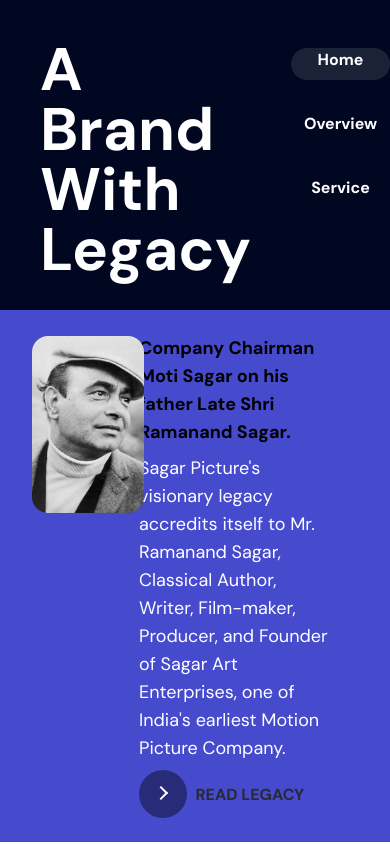
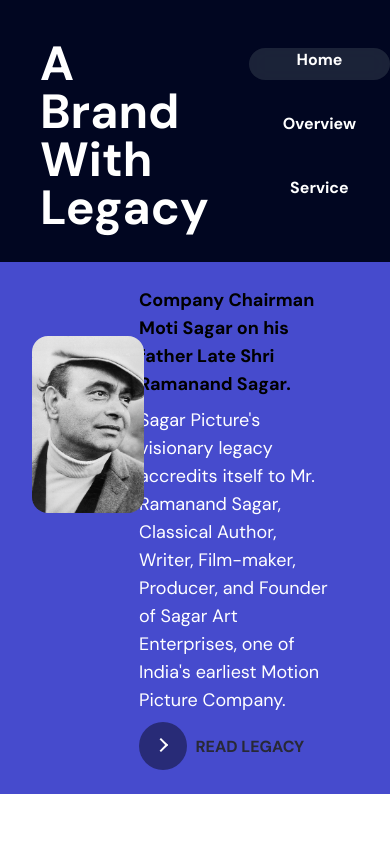
Before and after one commit to DILJITHKRISHNA/Brandemic-Task, a website: page index.html in a window 390 px wide. Shown: the top 844 px of the page. Drawn offline with nearby package versions, Linux system fonts and the light colour scheme.

Commit message:
index page issue solved

```diff
--- a/index.html
+++ b/index.html
@@ -191,7 +191,7 @@
 <body>
     <div class="container-mx relative text-center bg-[#010621] mb-30 text-white flex flex-col">
         <div class="flex flex-row">
-            <h1 class="text-6xl font-bold text-left px-10 py-10 font-dm-sans animate-pulse slide-in-left">A Brand
+            <h1 class="text-5xl md:text-6xl sm:text-4xl font-bold text-left px-10 py-10 font-dm-sans animate-pulse slide-in-left">A Brand
                 With<br> Legacy</h1>
             <div class="backdrop-blur-md bg-gray-700/50 w-[40rem] h-8 mt-12 rounded-full items-center">
                 <header class="w-full">
```
Also changed, not shown: src/output.css.
